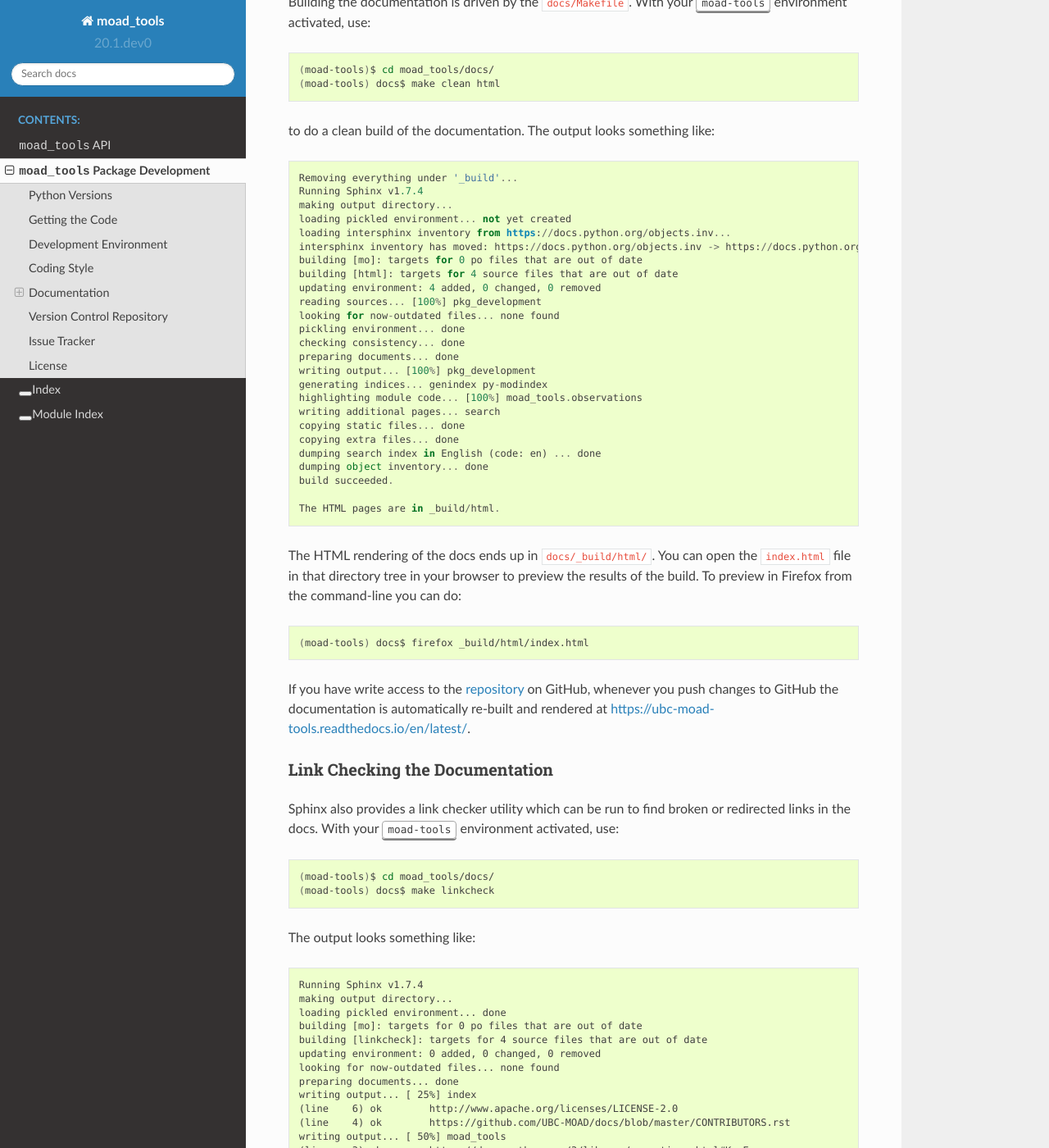
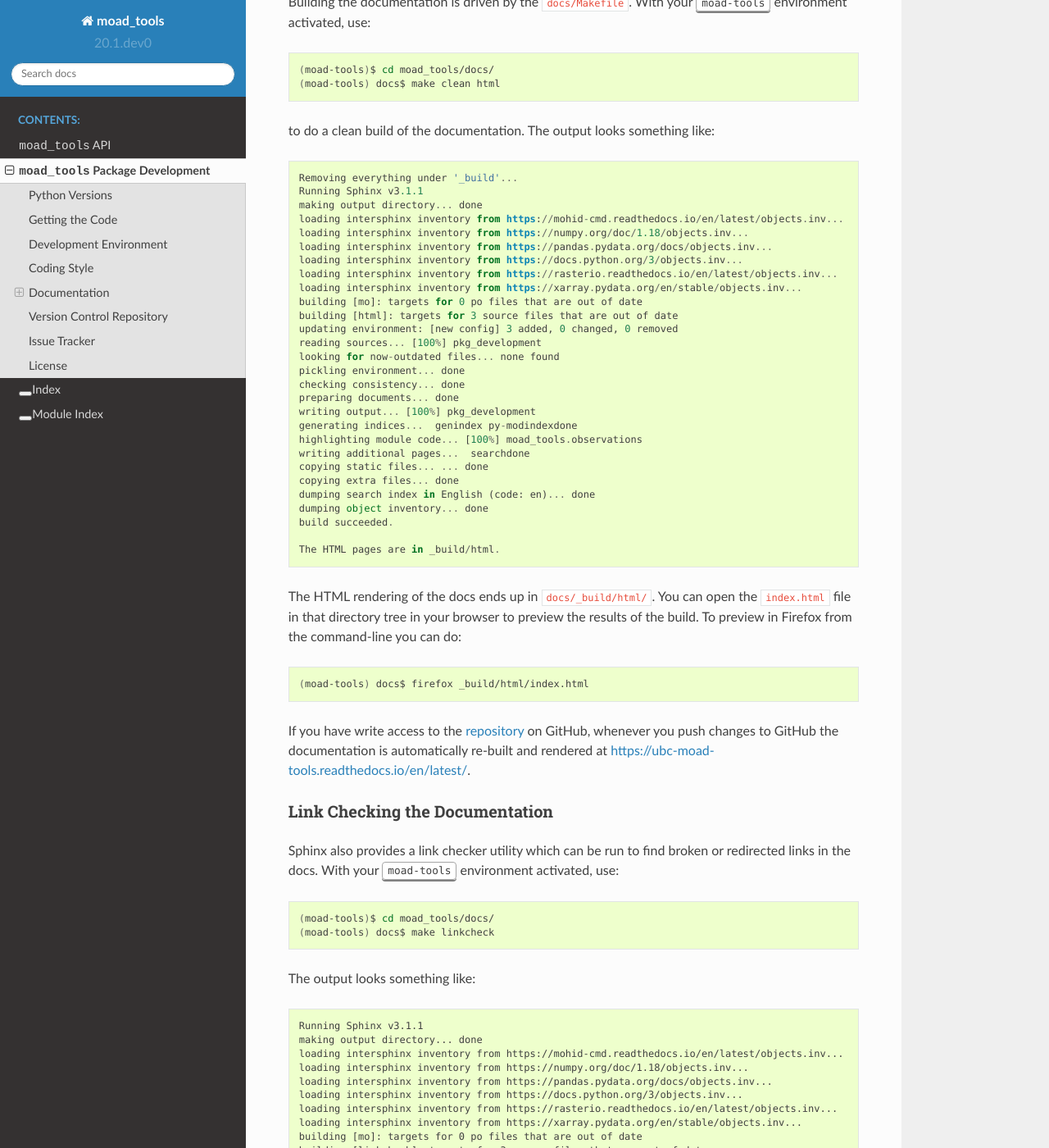
Before and after one commit to UBC-MOAD/moad_tools, a Sphinx documentation site: the page built from docs/pkg_development.rst, in a window 1280 px wide and 1400 px high, scrolled down 2583 px. Shown: the whole window at 82% size. Built offline with Sphinx 7.4.7 and the Read the Docs theme 2.0.0, drawn with Linux system fonts in a browser that asks for light colours; some of the changed text lies outside the part shown.

Commit message:
Update Sphinx example output in pkg dev docs

```diff
--- a/docs/pkg_development.rst
+++ b/docs/pkg_development.rst
@@ -214,26 +214,29 @@ to do a clean build of the documentation.
 The output looks something like::
 
   Removing everything under '_build'...
-  Running Sphinx v1.7.4
-  making output directory...
-  loading pickled environment... not yet created
-  loading intersphinx inventory from https://docs.python.org/objects.inv...
-  intersphinx inventory has moved: https://docs.python.org/objects.inv -> https://docs.python.org/3/objects.inv
+  Running Sphinx v3.1.1
+  making output directory... done
+  loading intersphinx inventory from https://mohid-cmd.readthedocs.io/en/latest/objects.inv...
+  loading intersphinx inventory from https://numpy.org/doc/1.18/objects.inv...
+  loading intersphinx inventory from https://pandas.pydata.org/docs/objects.inv...
+  loading intersphinx inventory from https://docs.python.org/3/objects.inv...
+  loading intersphinx inventory from https://rasterio.readthedocs.io/en/latest/objects.inv...
+  loading intersphinx inventory from https://xarray.pydata.org/en/stable/objects.inv...
   building [mo]: targets for 0 po files that are out of date
-  building [html]: targets for 4 source files that are out of date
-  updating environment: 4 added, 0 changed, 0 removed
+  building [html]: targets for 3 source files that are out of date
+  updating environment: [new config] 3 added, 0 changed, 0 removed
   reading sources... [100%] pkg_development
   looking for now-outdated files... none found
   pickling environment... done
   checking consistency... done
   preparing documents... done
   writing output... [100%] pkg_development
-  generating indices... genindex py-modindex
+  generating indices...  genindex py-modindexdone
   highlighting module code... [100%] moad_tools.observations
-  writing additional pages... search
-  copying static files... done
+  writing additional pages...  searchdone
+  copying static files... ... done
   copying extra files... done
-  dumping search index in English (code: en) ... done
+  dumping search index in English (code: en)... done
   dumping object inventory... done
   build succeeded.
 
@@ -267,43 +270,82 @@ use:
 
 The output looks something like::
 
-  Running Sphinx v1.7.4
-  making output directory...
-  loading pickled environment... done
+  Running Sphinx v3.1.1
+  making output directory... done
+  loading intersphinx inventory from https://mohid-cmd.readthedocs.io/en/latest/objects.inv...
+  loading intersphinx inventory from https://numpy.org/doc/1.18/objects.inv...
+  loading intersphinx inventory from https://pandas.pydata.org/docs/objects.inv...
+  loading intersphinx inventory from https://docs.python.org/3/objects.inv...
+  loading intersphinx inventory from https://rasterio.readthedocs.io/en/latest/objects.inv...
+  loading intersphinx inventory from https://xarray.pydata.org/en/stable/objects.inv...
   building [mo]: targets for 0 po files that are out of date
-  building [linkcheck]: targets for 4 source files that are out of date
-  updating environment: 0 added, 0 changed, 0 removed
+  building [linkcheck]: targets for 3 source files that are out of date
+  updating environment: [new config] 3 added, 0 changed, 0 removed
+  reading sources... [100%] pkg_development
   looking for now-outdated files... none found
+  pickling environment... done
+  checking consistency... done
   preparing documents... done
-  writing output... [ 25%] index
+  writing output... [ 33%] index
   (line    6) ok        http://www.apache.org/licenses/LICENSE-2.0
   (line    4) ok        https://github.com/UBC-MOAD/docs/blob/master/CONTRIBUTORS.rst
-  writing output... [ 50%] moad_tools
+  writing output... [ 66%] moad_tools
+  (line   21) ok        https://docs.python.org/3/library/stdtypes.html#str
+  (line   21) ok        https://docs.python.org/3/library/stdtypes.html#str
+  (line   21) ok        https://docs.python.org/3/library/stdtypes.html#str
+  (line   21) ok        https://docs.python.org/3/library/stdtypes.html#str
+  (line   21) ok        https://docs.python.org/3/library/stdtypes.html#str
   (line    3) ok        https://docs.python.org/3/library/exceptions.html#KeyError
-  (line    8) ok        https://docs.python.org/3/library/functions.html#int
   (line    1) ok        https://www.ndbc.noaa.gov/data/realtime2/
-  writing output... [ 75%] modules
+  (line   30) ok        https://docs.python.org/3/library/functions.html#int
+  (line   51) ok        https://rasterio.readthedocs.io/en/latest/api/rasterio.io.html#rasterio.io.DatasetReader
+  (line   51) ok        https://numpy.org/doc/1.18/reference/generated/numpy.ndarray.html#numpy.ndarray
+  (line   51) ok        https://numpy.org/doc/1.18/reference/generated/numpy.ndarray.html#numpy.ndarray
+  (line   60) ok        https://docs.python.org/3/library/pathlib.html#pathlib.Path
+  (line   60) ok        https://docs.python.org/3/library/pathlib.html#pathlib.Path
+  (line   73) ok        https://mohid-cmd.readthedocs.io/en/latest/monte-carlo.html#monte-carlo-sub-command
+  (line   73) ok        https://mohid-cmd.readthedocs.io/en/latest/
+  (line    5) ok        https://pandas.pydata.org/docs/reference/api/pandas.DataFrame.html#pandas.DataFrame
+  (line   30) ok        https://pandas.pydata.org/docs/reference/api/pandas.DataFrame.html#pandas.DataFrame
+  (line   51) ok        https://xarray.pydata.org/en/stable/generated/xarray.Dataset.html#xarray.Dataset
+  (line  165) ok        https://docs.python.org/3/library/functions.html#float
+  (line  165) ok        https://numpy.org/doc/1.18/reference/random/generator.html#numpy.random.Generator
+  (line  165) ok        https://docs.python.org/3/library/datetime.html#datetime.datetime
+  (line  165) ok        https://docs.python.org/3/library/datetime.html#datetime.datetime
+  (line  165) ok        https://numpy.org/doc/1.18/reference/random/generator.html#numpy.random.Generator
+  (line  165) ok        https://docs.python.org/3/library/datetime.html#datetime.datetime
+  (line  165) ok        https://docs.python.org/3/library/constants.html#None
+  (line  165) ok        https://docs.python.org/3/library/stdtypes.html#list
+  (line  165) ok        https://docs.python.org/3/library/stdtypes.html#tuple
   writing output... [100%] pkg_development
-  (line   21) ok        https://docs.python.org/3.6/
+  (line   21) ok        https://docs.python.org/3.8/
   (line   21) ok        https://black.readthedocs.io/en/stable/
   (line   21) ok        https://ubc-moad-tools.readthedocs.io/en/latest/
+  (line   58) ok        https://docs.python.org/3/reference/lexical_analysis.html#f-strings
   (line   54) ok        https://www.python.org/
-  (line   58) ok        https://docs.python.org/3/reference/lexical_analysis.html#f-strings
   (line   60) ok        https://docs.python.org/3/whatsnew/3.6.html#whatsnew36-pep519
-  (line   21) ok        https://github.com/UBC-MOAD/moad_tools/issues?status=new&status=open
+  (line   70) ok        https://github.com/UBC-MOAD/moad_tools
+  (line   21) ok        https://github.com/UBC-MOAD/moad_tools
+  (line   76) ok        https://github.com/UBC-MOAD/moad_tools
+  (line   21) ok        https://github.com/SalishSeaCast/SalishSeaNowcast/issues
   (line   21) ok        https://www.apache.org/licenses/LICENSE-2.0
-  (line   90) ok        https://confluence.atlassian.com/bitbucket/set-up-an-ssh-key-728138079.html
-  (line   70) ok        https://github.com/UBC-MOAD/moad_tools/
-  (line   21) ok        https://github.com/UBC-MOAD/moad_tools/
-  (line  102) ok        https://www.anaconda.com/download/
-  (line   76) ok        https://github.com/UBC-MOAD/moad_tools/
-  (line  102) ok        https://conda.io/docs/
-  (line  102) ok        https://conda.io/docs/install/quick.html
-  (line   90) ok        https://github.com/UBC-MOAD/moad_tools/
-  (line  137) ok        https://www.python.org/dev/peps/pep-0008/
-  (line  170) ok        http://www.sphinx-doc.org/en/master/
-  (line  170) ok        http://www.sphinx-doc.org/en/master/usage/restructuredtext/basics.html
-  (line  186) ok        https://readthedocs.org/projects/ubc-moad-tools/builds/
+  (line  136) ok        https://www.python.org/dev/peps/pep-0008/
+  (line   90) ok        https://docs.github.com/en/github/authenticating-to-github/connecting-to-github-with-ssh
+  (line  169) ok        https://www.sphinx-doc.org/en/master/usage/restructuredtext/basics.html
+  (line  169) ok        https://www.sphinx-doc.org/en/master/
+  (line  101) ok        https://www.anaconda.com/products/individual
+  (line  322) ok        https://git-scm.com/
+  (line  101) ok        https://docs.conda.io/en/latest/miniconda.html
+  (line   21) ok        https://img.shields.io/badge/license-Apache%202-cb2533.svg
+  (line   21) ok        https://img.shields.io/badge/python-3.6+-blue.svg
+  (line   21) ok        https://img.shields.io/badge/version%20control-git-blue.svg?logo=github
+  (line   21) ok        https://img.shields.io/badge/code%20style-black-000000.svg
+  (line   21) ok        https://readthedocs.org/projects/ubc-moad-tools/badge/?version=latest
+  (line  163) ok        https://readthedocs.org/projects/ubc-moad-tools/badge/?version=latest
+  (line  185) ok        https://readthedocs.org/projects/ubc-moad-tools/builds/
+  (line  101) ok        https://conda.io/en/latest/
+  (line   21) ok        https://img.shields.io/github/issues/SalishSeaCast/SalishSeaNowcast?logo=github
+  (line  330) ok        https://img.shields.io/github/issues/SalishSeaCast/SalishSeaNowcast?logo=github
 
   build succeeded.
 
```
